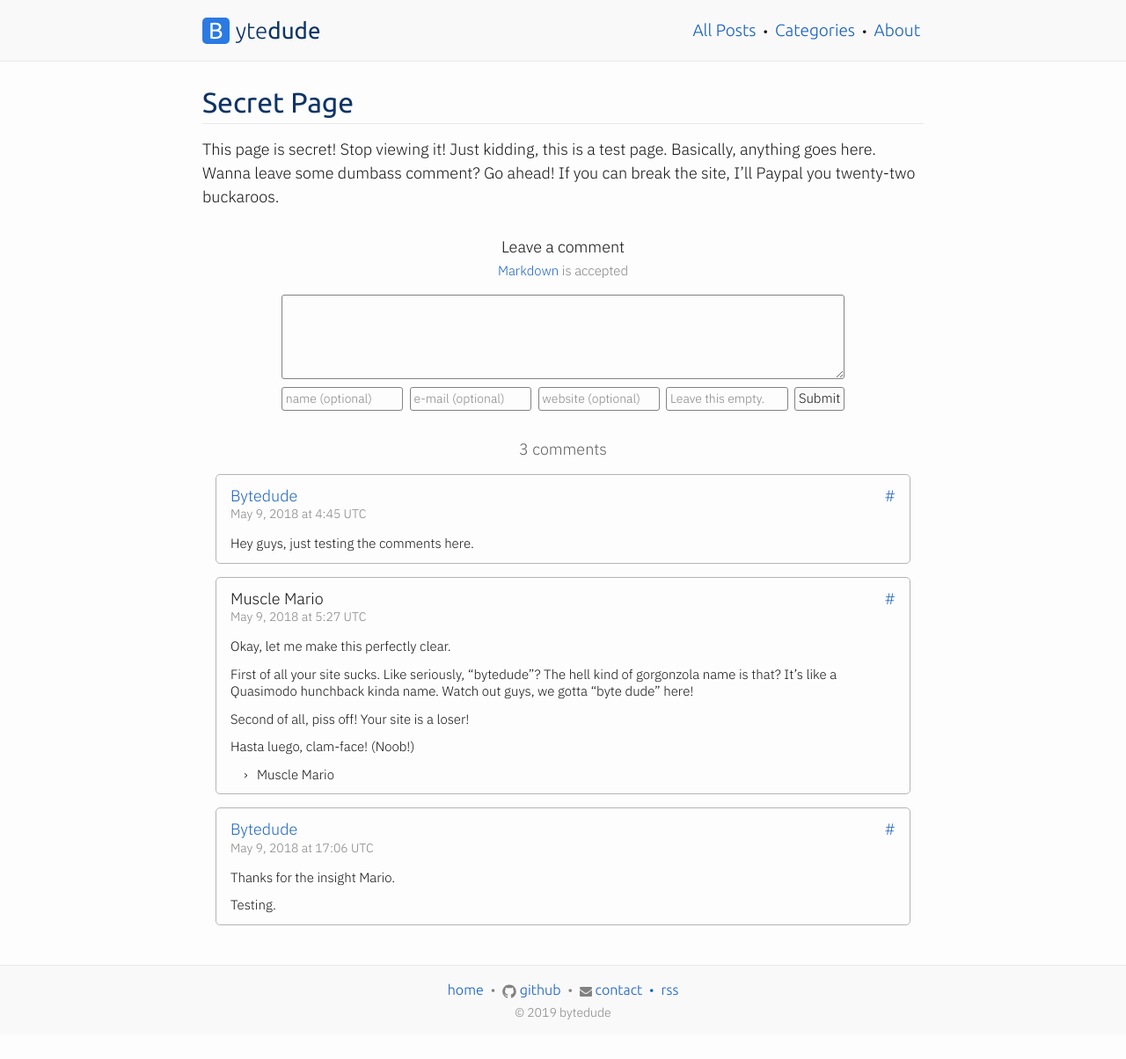
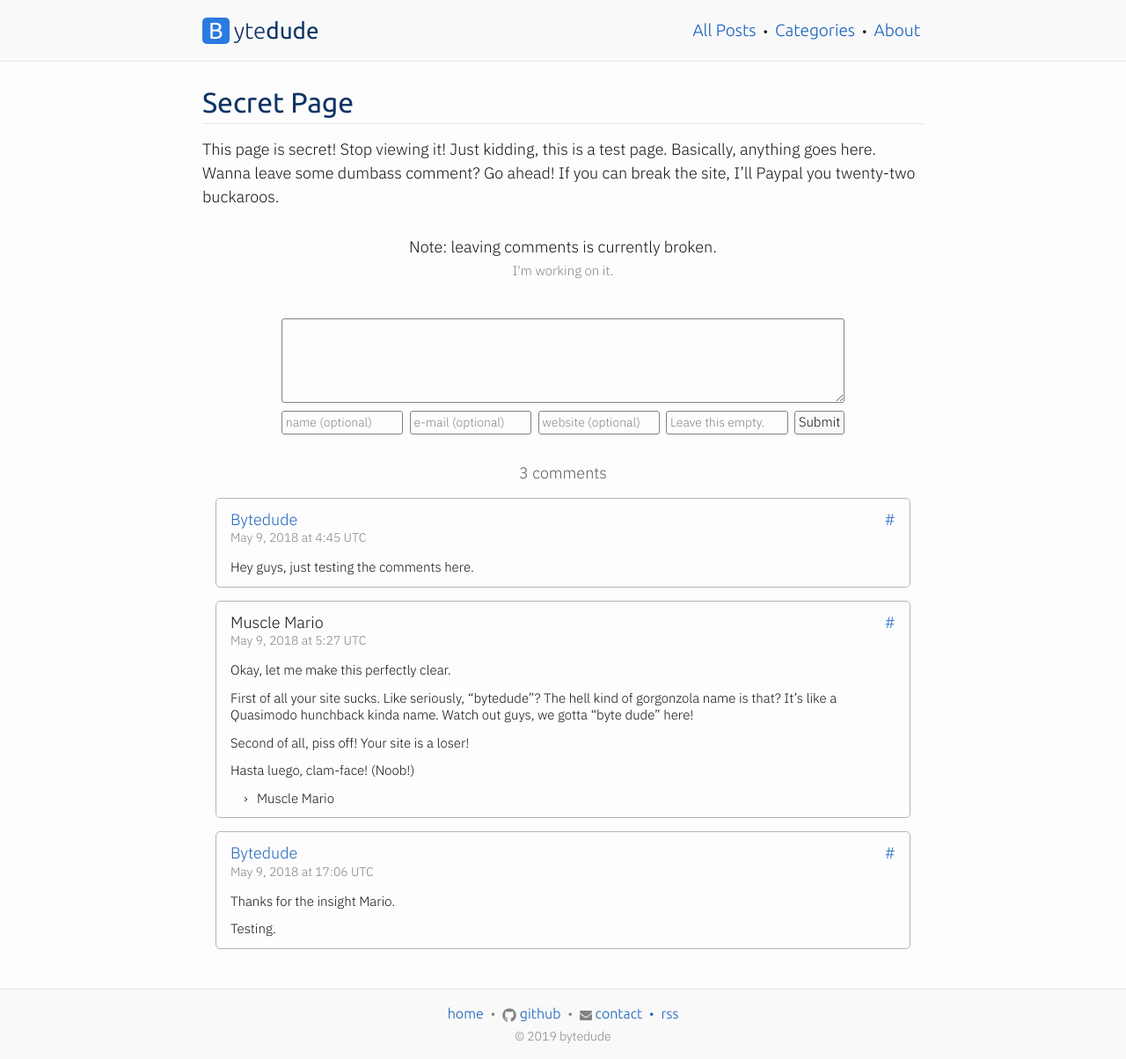
Before and after one commit to mrcnski/signor.dev, a Jekyll site: the page built from secret.md, in a window 1280 px wide. Shown: the whole page at 88% size. Built offline with Jekyll 4.4.1, drawn with Linux system fonts in a browser that asks for light colours; before the commit the page ends 1177 px from its top, so only the background shows below that.

Commit message:
add note about broken comments

```diff
--- a/_includes/comment-form.html
+++ b/_includes/comment-form.html
@@ -1,6 +1,9 @@
 <center>
-  <p class="comment-leave">Leave a comment</p>
-  <p class="comment-info"><a href="https://github.com/adam-p/markdown-here/wiki/Markdown-Cheatsheet">Markdown</a> is accepted</p>
+  <p class="comment-leave">Note: leaving comments is currently broken.</p>
+  <p class="comment-info">I'm working on it.</p>
+  <br>
+  <!-- <p class="comment-leave">Leave a comment</p> -->
+  <!-- <p class="comment-info"><a href="https://github.com/adam-p/markdown-here/wiki/Markdown-Cheatsheet">Markdown</a> is accepted</p> -->
 </center>
 
 <div class="comment-form">
--- a/_sass/minutia/_layout.scss
+++ b/_sass/minutia/_layout.scss
@@ -11,7 +11,7 @@
     padding: 0px 7px 1px 7px;
     // border: 1px solid black;
     border-radius: 5px;
-    margin-right: 7px;
+    margin-right: 5px;
 
     color: $background-color;
     background-color: $logo-background;
```
